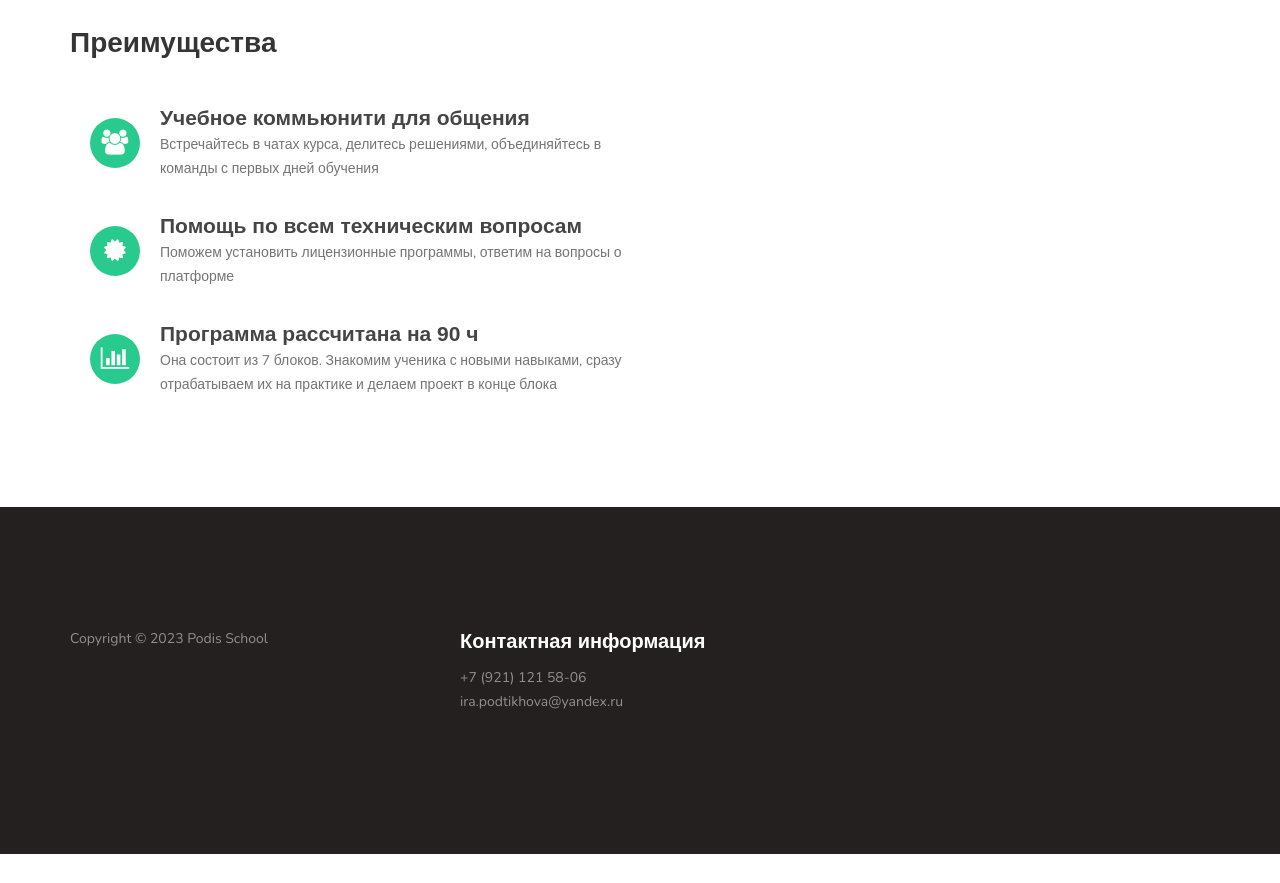
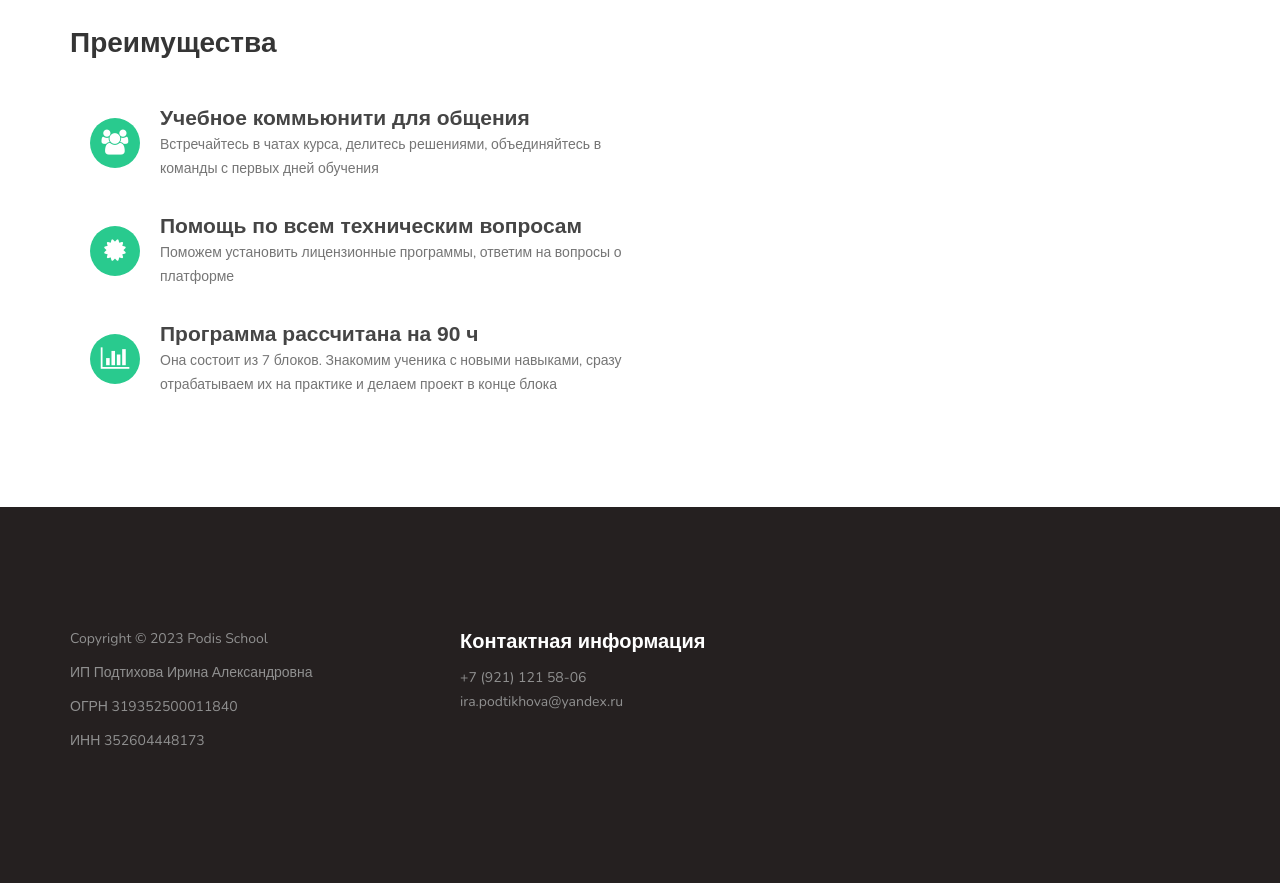
Before and after one commit to PodisSchool/PodisSchool.github.io, a plain HTML site: page index.html in a window 1280 px wide. Shown: the part 1332-2215 px from the top of the page. Before the commit the page ends 2186 px from the top, so only its background shows below. Drawn offline with nearby package versions, Linux system fonts and the light colour scheme; a web font is replaced by a local one.

Commit message:
index.html

```diff
--- a/index.html
+++ b/index.html
@@ -166,6 +166,9 @@
 
                               <div class="copyright-text">
                                    <p>Copyright &copy; 2023 Podis School</p>
+                                   <p>ИП Подтихова Ирина Александровна</p>
+                                   <p>ОГРН 319352500011840</p>
+                                   <p>ИНН 352604448173</p>
                               </div>
                          </div>
                     </div>
```
